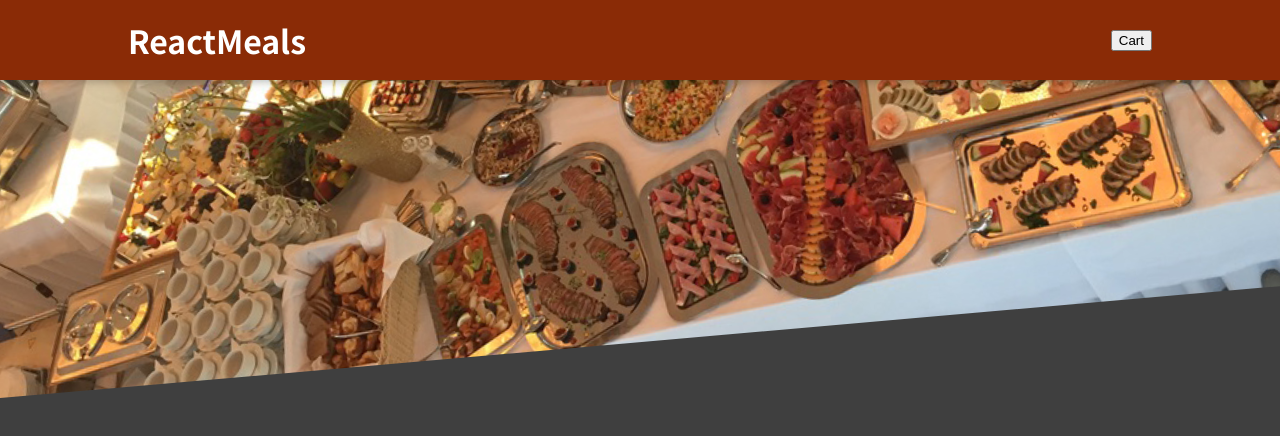
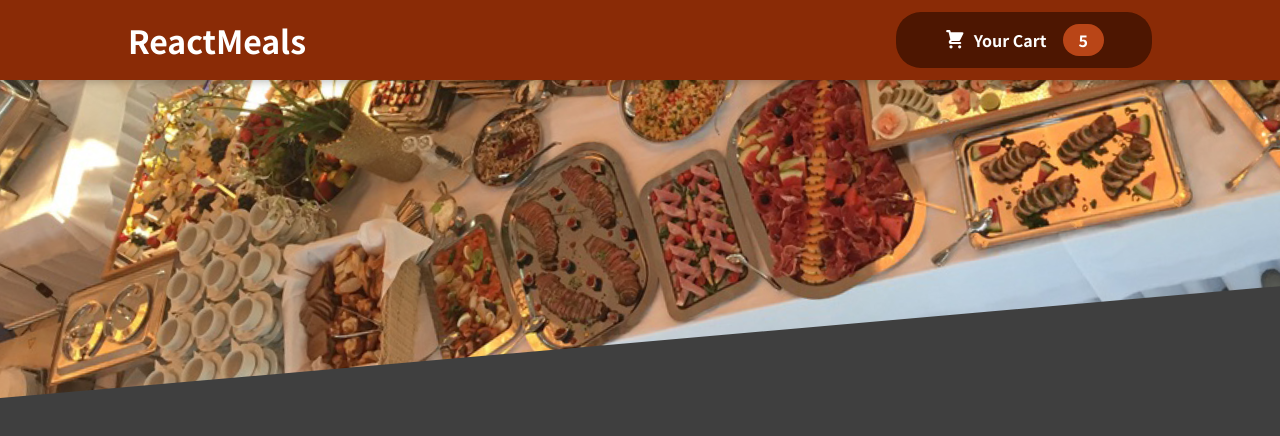
Before and after one commit to WayanPande/Food-Order-App, a React (Create React App) app: page / in a window 1280 px wide. Shown: the top 436 px of the page. Built offline with nearby package versions, Linux system fonts and the light colour scheme.

Commit message:
Adding 'Cart' Button Component

```diff
--- /dev/null
+++ b/src/components/Cart/CartIcon.js
@@ -0,0 +1,13 @@
+const CartIcon = () => {
+    return (
+        <svg
+            xmlns='http://www.w3.org/2000/svg'
+            viewBox='0 0 20 20'
+            fill='currentColor'
+        >
+            <path d='M3 1a1 1 0 000 2h1.22l.305 1.222a.997.997 0 00.01.042l1.358 5.43-.893.892C3.74 11.846 4.632 14 6.414 14H15a1 1 0 000-2H6.414l1-1H14a1 1 0 00.894-.553l3-6A1 1 0 0017 3H6.28l-.31-1.243A1 1 0 005 1H3zM16 16.5a1.5 1.5 0 11-3 0 1.5 1.5 0 013 0zM6.5 18a1.5 1.5 0 100-3 1.5 1.5 0 000 3z' />
+        </svg>
+    );
+};
+
+export default CartIcon;
--- a/src/components/Layout/Header.js
+++ b/src/components/Layout/Header.js
@@ -1,13 +1,14 @@
 import React from "react";
 import styles from "./Header.module.css"
 import mealsImage from '../../assets/meals.jpg';
+import HeaderCartButton from "./HeaderCartButton";
 
 const Header = props => {
     return (
         <React.Fragment>
             <header className={styles.header}>
                 <h1>ReactMeals</h1>
-                <button>Cart</button>
+                <HeaderCartButton />
             </header>
             <div className={styles['main-image']}>
                 <img src={mealsImage} alt="A table full of delicious food" />
--- /dev/null
+++ b/src/components/Layout/HeaderCartButton.js
@@ -0,0 +1,18 @@
+import CartIcon from "../Cart/CartIcon";
+import styles from "./HeaderCartButton.module.css";
+
+const HeaderCartButton = props => {
+    return (
+        <button className={styles.button} >
+            <span className={styles.icon}>
+                <CartIcon />
+            </span>
+            <span>Your Cart</span>
+            <span className={styles.badge}>
+                5
+            </span>
+        </button>
+    );
+};
+
+export default HeaderCartButton;
--- /dev/null
+++ b/src/components/Layout/HeaderCartButton.module.css
@@ -0,0 +1,63 @@
+.button {
+    cursor: pointer;
+    font: inherit;
+    border: none;
+    background-color: #4d1601;
+    color: white;
+    padding: 0.75rem 3rem;
+    display: flex;
+    justify-content: space-around;
+    align-items: center;
+    border-radius: 25px;
+    font-weight: bold;
+}
+
+.button:hover,
+.button:active {
+    background-color: #2c0d00;
+}
+
+.icon {
+    width: 1.35rem;
+    height: 1.35rem;
+    margin-right: 0.5rem;
+}
+
+.badge {
+    background-color: #b94517;
+    padding: 0.25rem 1rem;
+    border-radius: 25px;
+    margin-left: 1rem;
+    font-weight: bold;
+}
+
+.button:hover .badge,
+.button:active .badge {
+    background-color: #92320c;
+}
+
+.bump {
+    animation: bump 300ms ease-out;
+}
+
+@keyframes bump {
+    0% {
+        transform: scale(1);
+    }
+
+    10% {
+        transform: scale(0.9);
+    }
+
+    30% {
+        transform: scale(1.1);
+    }
+
+    50% {
+        transform: scale(1.15);
+    }
+
+    100% {
+        transform: scale(1);
+    }
+}
```
Also changed, not shown: 1 other file (tests, documents, lock files or other folders).
